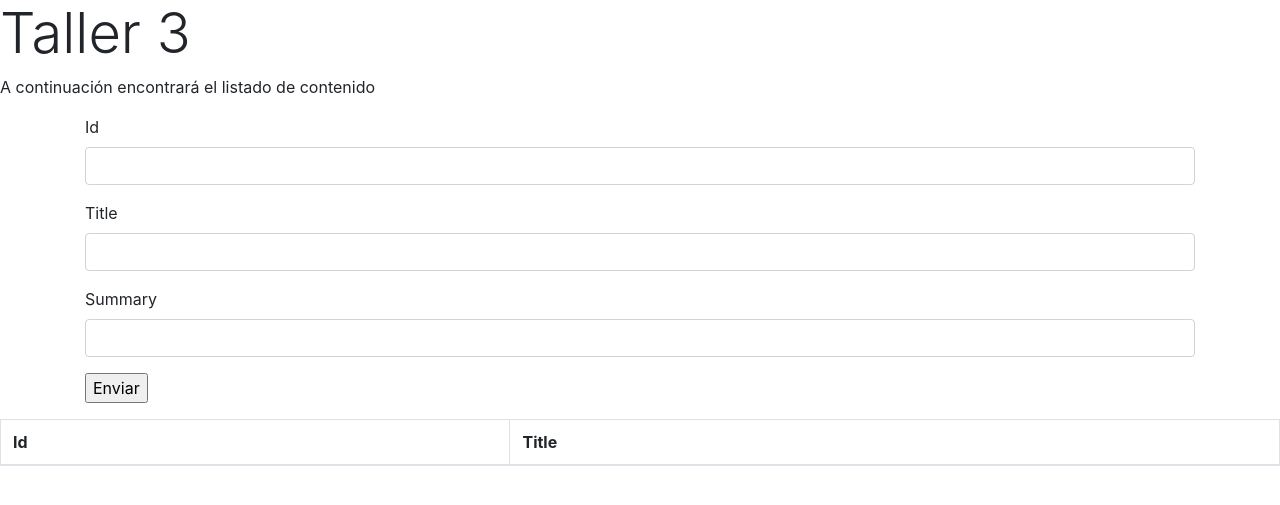
After one commit to BaptisteViry/bigdata_lab2_webApp, a Django app: page /taller3/index in a window 1280 px wide. The commit adds this page. Shown: the top 505 px of the page. Run offline with Django 3.2, Linux system fonts and the light colour scheme; lists and menus that the app fills with data are empty; some libraries are stand-ins or nearby versions.

Commit message:
ajustes taller 3

```diff
--- a/webApp/lab/templates/lab/home.html
+++ b/webApp/lab/templates/lab/home.html
@@ -141,7 +141,7 @@
     </div>
   </div>
   <div class="tab-pane fade" id="taller3" role="tabpanel" aria-labelledby="taller3-tab">
-    <a class="btn btn-primary" href="taller3/pantalla1/">Taller 3 </a>
+    <a class="btn btn-primary" href="taller3/index">Taller 3 </a>
   </div>
 </div>
 <script>
--- /dev/null
+++ b/webApp/taller3/forms.py
@@ -0,0 +1,6 @@
+from django import forms
+
+class Question (forms.Form):
+    id=forms.IntegerField(label='Id',required=False)
+    title=forms.CharField(label='Title',required=False)
+    summary=forms.CharField(label='Summary',required=False)
--- /dev/null
+++ b/webApp/taller3/templates/taller3/index.html
@@ -0,0 +1,41 @@
+{% load crispy_forms_tags %}
+
+<link rel="stylesheet" href="https://stackpath.bootstrapcdn.com/bootstrap/4.3.1/css/bootstrap.min.css" integrity="sha384-ggOyR0iXCbMQv3Xipma34MD+dH/1fQ784/j6cY/iJTQUOhcWr7x9JvoRxT2MZw1T" crossorigin="anonymous">
+<script src="https://code.jquery.com/jquery-3.3.1.slim.min.js" integrity="sha384-q8i/X+965DzO0rT7abK41JStQIAqVgRVzpbzo5smXKp4YfRvH+8abtTE1Pi6jizo" crossorigin="anonymous"></script>
+<script src="https://cdnjs.cloudflare.com/ajax/libs/popper.js/1.14.7/umd/popper.min.js" integrity="sha384-UO2eT0CpHqdSJQ6hJty5KVphtPhzWj9WO1clHTMGa3JDZwrnQq4sF86dIHNDz0W1" crossorigin="anonymous"></script>
+<script src="https://stackpath.bootstrapcdn.com/bootstrap/4.3.1/js/bootstrap.min.js" integrity="sha384-JjSmVgyd0p3pXB1rRibZUAYoIIy6OrQ6VrjIEaFf/nJGzIxFDsf4x0xIM+B07jRM" crossorigin="anonymous"></script>
+
+<h1 class="display-4">Taller 3</h1>
+<p>
+    A continuación encontrará el listado de contenido
+</p>
+
+
+
+<div class="container">
+
+    <form action="/taller3/index" method="POST">
+        {% csrf_token %}
+        {{ form | crispy }}
+        <input type="submit" value="Enviar">
+
+        </form>
+
+    </div>
+
+<table class="table table-bordered">
+    <thead>
+      <tr>
+        <th>Id</th>
+        <th>Title</th>
+      </tr>
+    </thead>
+    <tbody>
+      {% for q in questions %}
+        <tr>
+          <td><a href="/taller3/question/{{ q.llave }}">{{ q.llave }}</a></td>
+          <td>{{ q.title }}</td>
+        </tr>
+      {% endfor %}
+    </tbody>
+  </table>
--- a/webApp/taller3/urls.py
+++ b/webApp/taller3/urls.py
@@ -4,5 +4,6 @@ from . import views
 
 urlpatterns = [
     #path('', views.index, name='index'),
-    path('pantalla1/', views.pantalla1, name='pantalla1'),
+    path('index', views.index, name='index'),
+    path('question/<id>', views.question, name='question'),
 ]
--- a/webApp/taller3/views.py
+++ b/webApp/taller3/views.py
@@ -1,6 +1,50 @@
 from django.shortcuts import render
 from django.http import HttpResponse
+from pymongo import MongoClient
+from bson.objectid import ObjectId
+
+from .forms import Question
 # Create your views here.
 
-def pantalla1(request):
-    return HttpResponse("hola")
+
+client = MongoClient('bigdata-mongodb-04.virtual.uniandes.edu.co', 8087)
+#client = MongoClient('localhost', 27017)
+db = client.Grupo10_Taller3
+entities = db.music_questions_entities
+
+def index(request):
+    questions=""
+    if request.method=='POST':
+        form=Question(request.POST)
+        query=''
+        if form.is_valid():
+            id = form.cleaned_data['id']
+            #id=request.GET.get('id')
+            title=form.cleaned_data['title']
+            ##title=request.GET.get('title')
+            print ('title---->'+str(title))
+            summary = form.cleaned_data['summary']
+            #summary = request.GET.get('summary')
+            print ('summary---->'+str(summary))
+            if (id!=None):
+                query={'type':'pregunta',"id":{"$regex":"q/"+str(id)+"$"}}
+            elif (title!=None):
+                query={'type':'pregunta','title': {'$regex': '.*'+title+'.*','$options':'si'}}
+            else:
+                query={'type':'pregunta','summary': {'$regex': '.*'+summary+'.*','$options':'si'}}
+
+            print ("query===="+str(query))
+            #questions= list( entities.find(query,{'id':1,'title':1,'summary':1}))
+            questions= list( entities.aggregate([{"$project":{"llave":"$_id","id":"$id","title":"$title","summary":"$summary","type":"$type"}},{"$match":query}]))
+            print(str(questions))
+    else:
+        form=Question()
+
+    return render(request, 'taller3/index.html', {'form':form ,'questions': questions })
+
+def question(request,id):
+    query={'type':'pregunta',"_id":ObjectId(id)}
+
+    q= list( entities.find(query,{'id':1,'title':1,'summary':1}))
+    print (str(q))
+    return render(request,'taller3/question.html',{'questions':q})
```
Also changed, not shown: webApp/taller3/templates/taller3/question.html (added, +28 -0 lines).
